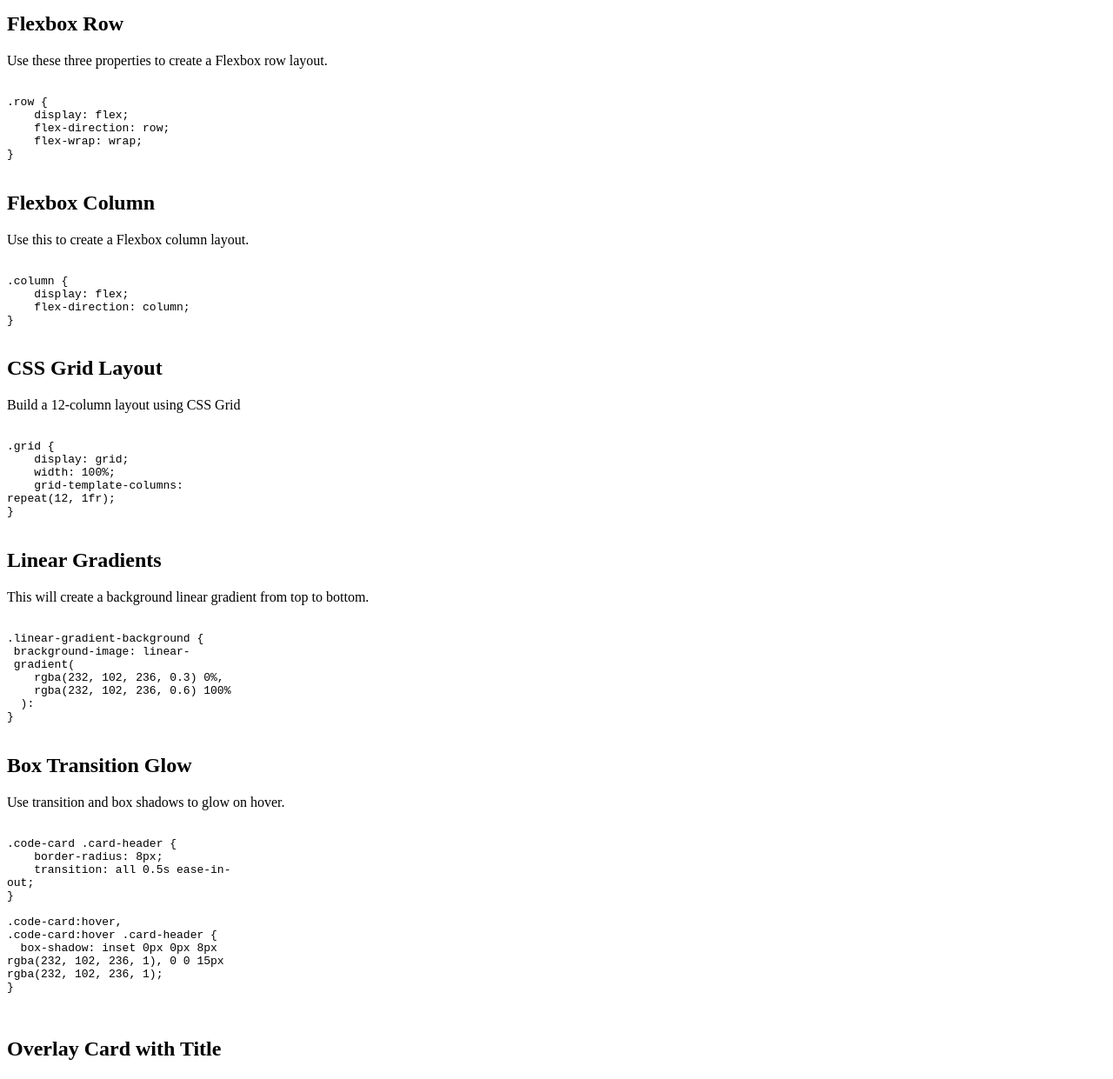
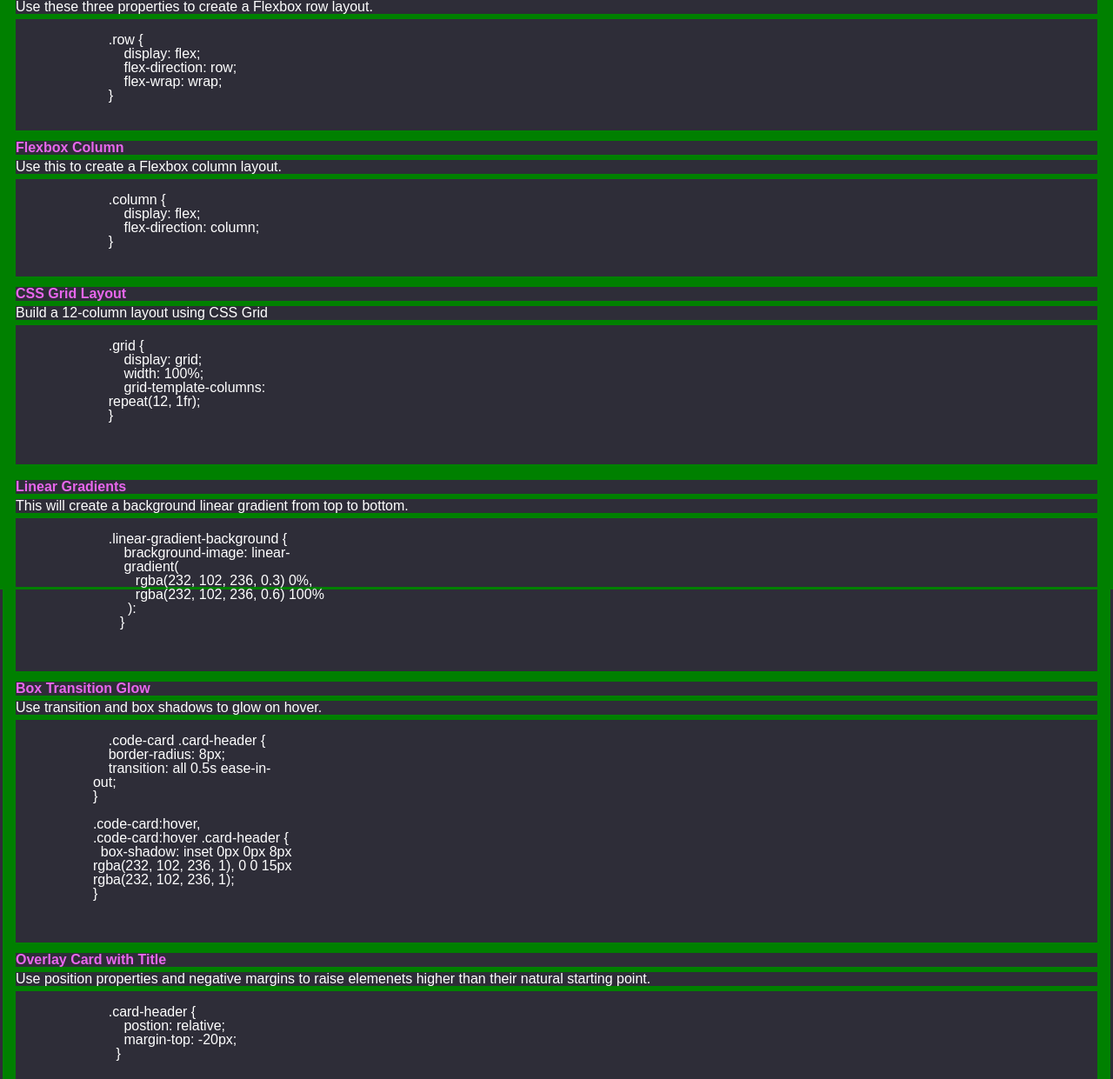
Before and after one commit to Marc01710/module-2-mini-project, a plain HTML site: page index.html in a window 1280 px wide. Shown: the part 122-1363 px from the top of the page at 87% size. Drawn offline with Linux system fonts and the light colour scheme.

Commit message:
updtd html file with code tags, added css vars, media queries

```diff
--- a/assets/style.css
+++ b/assets/style.css
@@ -0,0 +1,50 @@
+:root {
+    --bg-dark-grey: rgb(46, 45, 56);
+    --text-white: white;
+    --text-purple: #e867ed;
+}
+
+
+* {
+    border: 3px solid red;
+}
+
+body {
+    background-color: var(--bg-dark-grey);
+    color: var(--text-white);
+}
+
+header {
+    display: flex;
+    flex-direction: column;
+    align-items: center;
+    text-align: center;
+}
+
+code {
+    border: none;
+}
+
+h1,
+h2,
+h3,
+h4,
+h5,
+h6 {
+    color: var(--text-purple);
+}
+
+
+@media screen and (min-width: 768px) {
+    /* todo - implement medium screen size */
+    * {
+    border-color: blue;
+    }
+}
+
+@media screen and (min-width: 992px) {
+    /* todo- inpliment large screen size */
+    * {
+        border-color: green;
+    }
+}
--- a/index.html
+++ b/index.html
@@ -1,52 +1,67 @@
 <!DOCTYPE html>
 <html lang="en">
+
 <head>
     <meta charset="UTF-8">
     <meta name="viewport" content="width=device-width, initial-scale=1.0">
     <title>CSS Snippet Cheatsheet</title>
+    <link rel="stylesheet" href="./assets/reset.css">
+    <link rel="stylesheet" href="./assets/style.css">
 </head>
 
 <body>
     <header>
         <h1>CSS Snippet Cheatsheet</h1>
         <p>Ever have trouble recalling the exact syntax for your favorite CSS code?
-            Give it a permanent home and add it to this page! Select any snippet below and automatically select all of the code for you to copy.</p>
+            Give it a permanent home and add it to this page!
+            Select any snippet below and automatically select all of the code for you to copy.
+        </p>
     </header>
 
     <main>
         <section>
             <div>
                 <h2>Flexbox Row</h2>
-                <p>Use these three properties to create a Flexbox row layout.</p>
-                <pre><p>
+                <p>Use these three properties to create a Flexbox row layout.
+                </p>
+                <pre>
+                    <code>
                         .row {
                             display: flex;
                             flex-direction: row;
                             flex-wrap: wrap;
                         }
-                </p></pre>
+                    </code>
+                </pre>
             </div>
+
             <div>
                 <h2>Flexbox Column</h2>
                 <p>Use this to create a Flexbox column layout.</p>
-                <pre><p>
+                <pre>
+                    <code>
                         .column {
                             display: flex;
                             flex-direction: column;
                         }
-                </p></pre>
+                    </code>
+                </pre>
             </div>
+
             <div>
                 <h2>CSS Grid Layout</h2>
                 <p>Build a 12-column layout using CSS Grid</p>
-                <pre><p>
+                <pre>
+                    <code>
                         .grid {
                             display: grid;
                             width: 100%;
                             grid-template-columns:
                         repeat(12, 1fr);
                         }
-                </p></pre>
+
+                    </code>
+                </pre>
             </div>
         </section>
 
@@ -54,7 +69,8 @@ repeat(12, 1fr);
             <div>
                 <h2>Linear Gradients</h2>
                 <p>This will create a background linear gradient from top to bottom.</p>
-                <pre><p>
+                <pre>
+                    <code>
                         .linear-gradient-background {
                             brackground-image: linear-
                             gradient(
@@ -62,12 +78,16 @@ repeat(12, 1fr);
                                rgba(232, 102, 236, 0.6) 100%
                              ):
                            }
-                </p></pre>
+
+                    </code>
+                </pre>
             </div>
+
             <div>
                 <h2>Box Transition Glow</h2>
                 <p>Use transition and box shadows to glow on hover.</p>
-                <pre><p>
+                <pre>
+                    <code>
                         .code-card .card-header {
                         border-radius: 8px;
                         transition: all 0.5s ease-in-
@@ -80,22 +100,30 @@ out;
                     rgba(232, 102, 236, 1), 0 0 15px
                     rgba(232, 102, 236, 1);
                     }
+                    </code>
 
-                </p></pre>
+                </pre>
             </div>
+
             <div>
                 <h2>Overlay Card with Title</h2>
-                <p>Use position properties and negative margins to raise elemenets higher than their natural starting point.</p>
-                <pre><p>
+                <p>Use position properties and negative margins to raise elemenets higher than their natural starting
+                    point.</p>
+                <pre>
+                    <code>
                         .card-header {
                             postion: relative;
                             margin-top: -20px;
                           }
-                </p></pre>
+                    </code>
+
+                </p>
+                </pre>
             </div>
         </section>
     </main>
 
     <footer>Made with ❤️ and CSS</footer>
 </body>
+
 </html>
```
Lines whose indentation alone changed are shown as unchanged.
